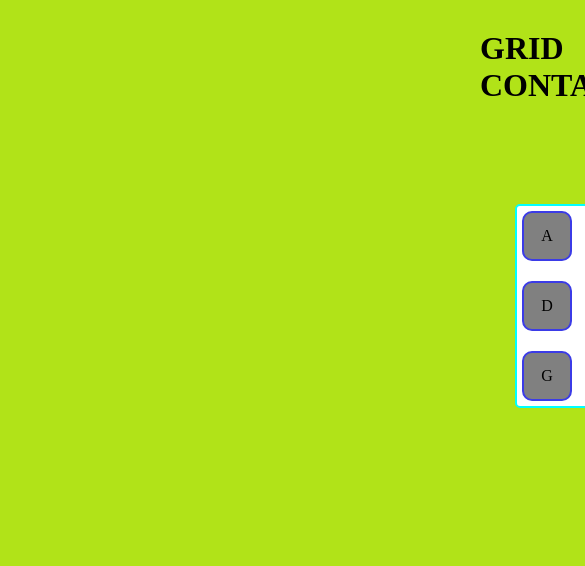
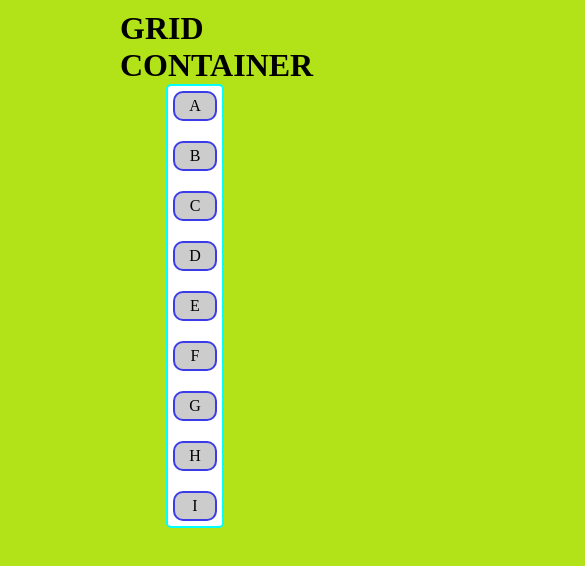
Before and after one commit to Jagadishmajhee/Falcon-5.0, a plain HTML site: page CSS/task2/index.html in a window 390 px wide. Shown: the top 566 px of the page, 585 px wide, since content can reach past the window. Drawn offline with Linux system fonts and the light colour scheme.

Commit message:
Falcon-5.0 updated

```diff
--- /dev/null
+++ b/CSS/class 5/style.css
@@ -0,0 +1,78 @@
+*
+{
+    margin: 0;
+    padding: 0;
+    box-sizing: border-box;
+}
+
+html{
+    font-size: 16px;
+}
+
+
+body{
+    background-color: black;
+    color: white;
+}
+
+.container{
+    max-width: 1000px;
+    height: 52vh;
+    border: 3px solid white;
+
+}
+
+.box{
+    width: 100px;
+    height: 100px;
+    border: 2px solid blue;
+}
+
+#static{
+    background-color: red;
+    position: staic;
+
+}
+
+#relative{
+    background-color:blueviolet;
+    position: relative;
+    left: 100px;
+}
+
+#absolute{
+    background-color: green;
+    position: absolute;
+    left: 202px;
+    top:240px;
+}
+
+#fixed{
+    background-color: rgb(214, 214, 37);
+    position: fixed;
+}
+
+.childbox{
+    width: 100px;
+    height:100px;
+    border: 2px solid white;
+    position: relative;
+}
+
+#box1{
+    background-color: rgb(5, 236, 244);
+    position: relative;
+    z-index: -1;
+}
+
+#box2{
+    background-color: rgb(238, 12, 238);
+    position: relative;
+    z-index:2;
+}
+
+#box3{
+    background-color: rgb(127, 249, 5);
+    position: relative;
+    z-index: 3;
+}
--- /dev/null
+++ b/CSS/class 6/style.css
@@ -0,0 +1,43 @@
+*{
+    margin: 0;
+    padding: 0;
+    box-sizing: 0;
+}
+
+body{
+    background-color: black;
+    height: 100vh;
+}
+
+.button_container{
+    display: flex;
+    justify-content: center;
+    align-items: center;
+    top: 250px;
+    position: relative;
+}
+
+button{
+    position: relative;
+
+    padding: 10px 10px;
+    font-size: 30px;
+    background-color: cyan;
+    color: white;
+    border-radius: 10px;
+    border: none;
+    border-bottom: 5px solid blue;
+    transition: 2s ease-in-out;
+
+}
+
+button:hover{
+    background-color: green;
+    cursor: pointer;
+    color: crimson;
+    transform: scale(1.5);
+    border-bottom: red;
+    transform: rotate(360deg);
+    border-bottom: 5px solid rgb(205, 15, 205);
+
+}
--- /dev/null
+++ b/CSS/class 7/Animation 1/style.css
@@ -0,0 +1,52 @@
+.animate{
+    width: 100px;
+    height:100px;
+    background-color: blue;
+    position: absolute;
+    animation: boxAnimation 5s infinite ;
+    display: flex;
+    justify-content: center;
+    align-items: center;
+    box-shadow: 0 0 10px 5px;
+    border-bottom: solid white;
+    color: burlywood;
+}
+
+.container{
+    display: flex;
+    justify-content: center;
+    align-items: center;
+    position: relative;
+    left: 550px;
+    top: 70px;
+}
+h1{
+    position: relative;
+    left: 480px;
+}
+@keyframes boxAnimation{
+    0%{
+        left: 0;
+        transform: rotate(0deg);
+        opacity: 0;
+    }
+
+    25%{
+        opacity: 1;
+    }
+
+    50%{
+        left: calc(100%-50px);
+        transform: rotate(180deg);
+        opacity: 1;
+    }
+
+    75%{
+        opacity: 1;
+    }
+
+    100%{
+        left: 0;
+       transform: rotate(360deg);
+    }
+}
--- /dev/null
+++ b/CSS/class 7/animation 2/style.css
@@ -0,0 +1,59 @@
+html{
+    font-size: 16px;
+}
+
+
+
+.typography{
+    font-size: 3rem;
+    font-weight: bold;
+    color: darkblue;
+    justify-content: center;
+    display: flex;
+    position: relative;
+    left: 100%;
+    text-align: center;
+    animation: typo 5s infinite;
+}
+
+@keyframes typo{
+    0%{
+        left: 0;
+        color: darkblue;
+    }
+
+    50%{
+        left: calc(100%-200px);
+        color: red;
+    }
+
+    100%{
+        left: 0;
+        color: darkblue;
+    }
+
+
+}
+
+h1{
+    text-align: center;
+}
+
+
+body{
+    background-image:url(
+
+    "https://st1.latestly.com/wp-content/uploads/2022/06/Wishes_3-10.jpg");
+    background-repeat: no-repeat;
+    /*background-position: 490px 200px;
+    background-size: 250px;
+    border: 2px solid black;*/
+
+    background-size: fit-content;
+    }
+
+img{
+    position: relative;
+    left: 300px;
+
+}
--- a/CSS/task2/index.html
+++ b/CSS/task2/index.html
@@ -8,7 +8,7 @@
 </head>
 <body>
     <h1>GRID CONTAINER </h1>
-    <div id="container">
+    <div class="p"><div id="container">
         <div class="a" id="div1">A</div>
         <div class="a" id="div2">B</div>
         <div class="a" id="div3">C</div>
@@ -19,5 +19,6 @@
         <div class="a" id="div8">H</div>
         <div class="a" id="div9">I</div>
     </div>
+    </div>
 </body>
 </html>
--- a/CSS/task2/style.css
+++ b/CSS/task2/style.css
@@ -1,4 +1,4 @@
-*{
+/*{
     margin: 0;
     padding: 0;
     box-sizing: border-box;
@@ -7,9 +7,6 @@
 #container{
 height: fit-content;
 width: fit-content;
-MARGIN-TOP: 100px;
-margin-left: 515px;
-
 border:2px solid cyan ;
 display: grid;
 justify-content: center;
@@ -20,7 +17,7 @@ background-color: white;
 grid-template-columns: repeat(3,1fr);
 grid-template-rows: repeat(3,1fr);
 /*grid-template-columns: repeat(auto-fill,min-max(150px,1fr) );*/
-padding: 5px;
+/*padding: 5px;
 border-radius: 5px;
 flex-wrap:wrap;
 
@@ -46,3 +43,90 @@ h1{
     margin-left: 480px;
     margin-top: 30px;
 }
+.p{
+    display: flex;
+    justify-content: center;
+    align-items: center;
+}
+/*
+
+/* Reset styles */
+* {
+    box-sizing: border-box;
+    margin: 0;
+    padding: 0;
+  }
+
+  /* Container styles */
+  #container {
+    display: grid;
+    grid-template-columns: repeat(3, 1fr);
+    grid-template-rows: repeat(3, 1fr);
+    grid-gap: 20px;
+    justify-content: center;
+    align-items: center;
+    padding: 5px;
+    border-radius: 5px;
+    border: 2px solid cyan;
+    background-color: #fff; /* Use hex code for white */
+    width: fit-content;
+    height: fit-content;
+  }
+
+  /* Item styles */
+  .a {
+    display: flex;
+    justify-content: center;
+    align-items: center;
+    padding: 10px 20px;
+    height: 50px;
+    width: 50px;
+    border: 2px solid rgb(59, 59, 231);
+    background-color: #ccc; /* Use hex code for grey */
+    border-radius: 10px;
+  }
+
+  /* Body styles */
+  body {
+    background-color: #b1e318; /* Use hex code for rgb(177, 227, 24) */
+  }
+
+  /* Heading styles */
+  h1 {
+    margin: 30px 0 0 480px; /* Simplify margin shorthand */
+  }
+
+  /* Paragraph styles */
+  .p {
+    display: flex;
+    justify-content: center;
+    align-items: center;
+  }
+
+  @media only screen and (max-width: 768px) {
+    #container {
+      grid-template-columns: repeat(2, 1fr);
+      grid-template-rows: repeat(2, 1fr);
+    }
+    .a {
+      width: 40px;
+      height: 40px;
+    }
+    h1 {
+      margin: 20px 0 0 240px;
+    }
+  }
+
+  @media only screen and (max-width: 480px) {
+    #container {
+      grid-template-columns: repeat(1, 1fr);
+      grid-template-rows: repeat(1, 1fr);
+    }
+    .a {
+      width: 30px;
+      height: 30px;
+    }
+    h1 {
+      margin: 10px 0 0 120px;
+    }
+  }
```
Also changed, not shown: CSS/class 5/index.html (added, +28 -0 lines), CSS/class 6/index.html (added, +14 -0 lines), CSS/class 7/Animation 1/index.html (added, +15 -0 lines), CSS/class 7/animation 2/index.html (added, +17 -0 lines), 2 other files.
